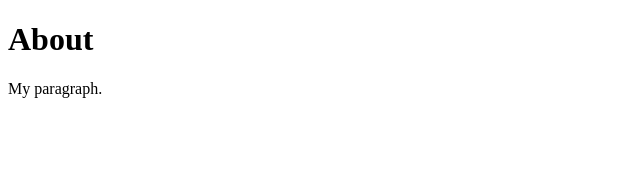
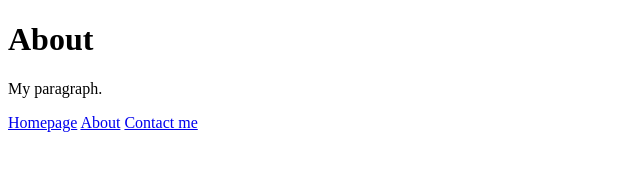
Before and after one commit to stef44n/basic-info-site, a plain HTML site: page views/about.html in a window 1280 px wide. Shown: the whole page, without its empty margins (0-640 px from the left). Drawn offline with Linux system fonts and the light colour scheme.

Commit message:
Add links to other pages

```diff
--- a/views/about.html
+++ b/views/about.html
@@ -4,5 +4,10 @@
     <body>
         <h1>About</h1>
         <p>My paragraph.</p>
+        <nav>
+            <a href="/">Homepage</a>
+            <a href="/about">About</a>
+            <a href="/contact-me">Contact me</a>
+        </nav>
     </body>
 </html>
```
Also changed, not shown: views/contact-me.html (+5 -0 lines), views/index.html (+5 -0 lines).
